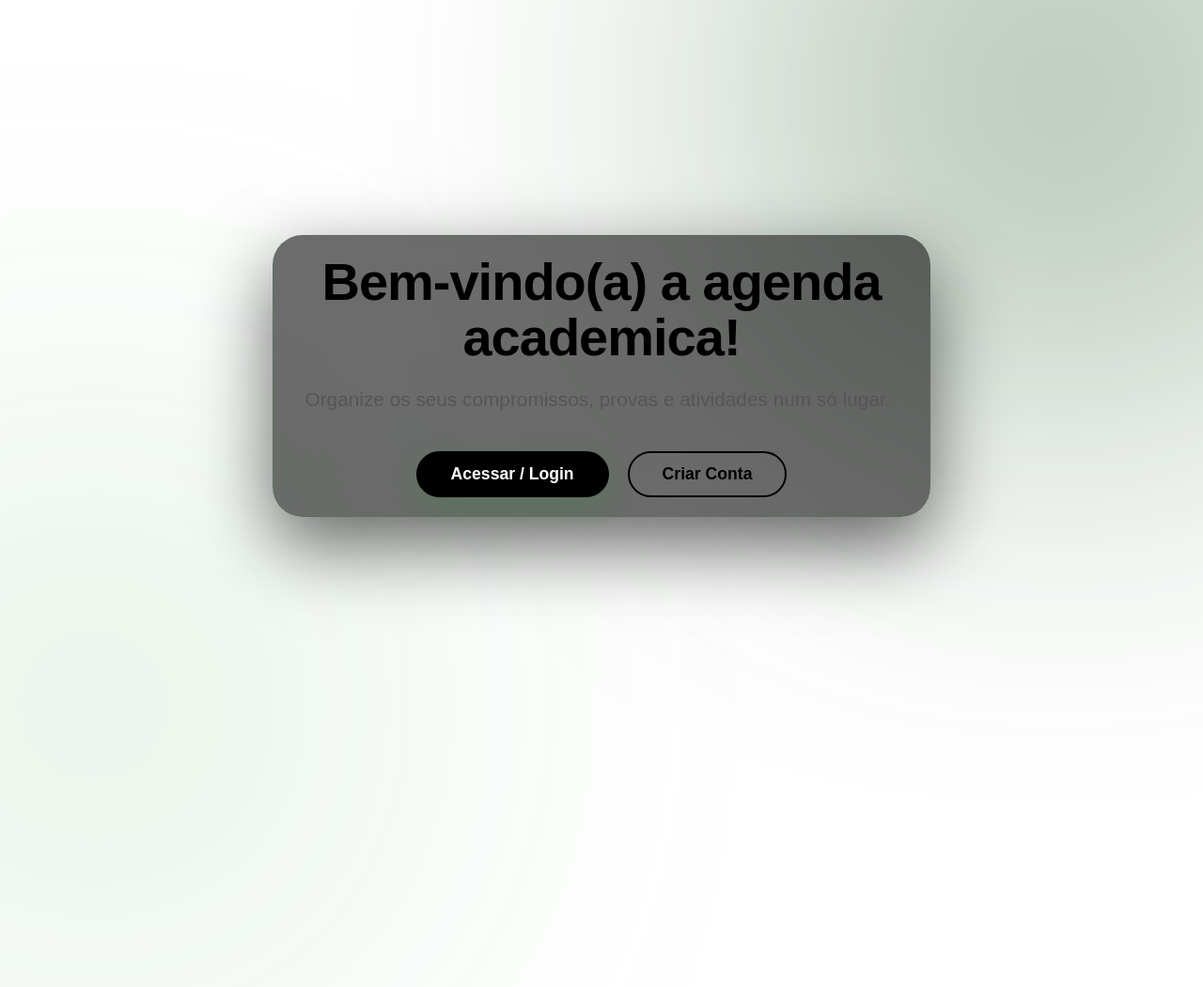
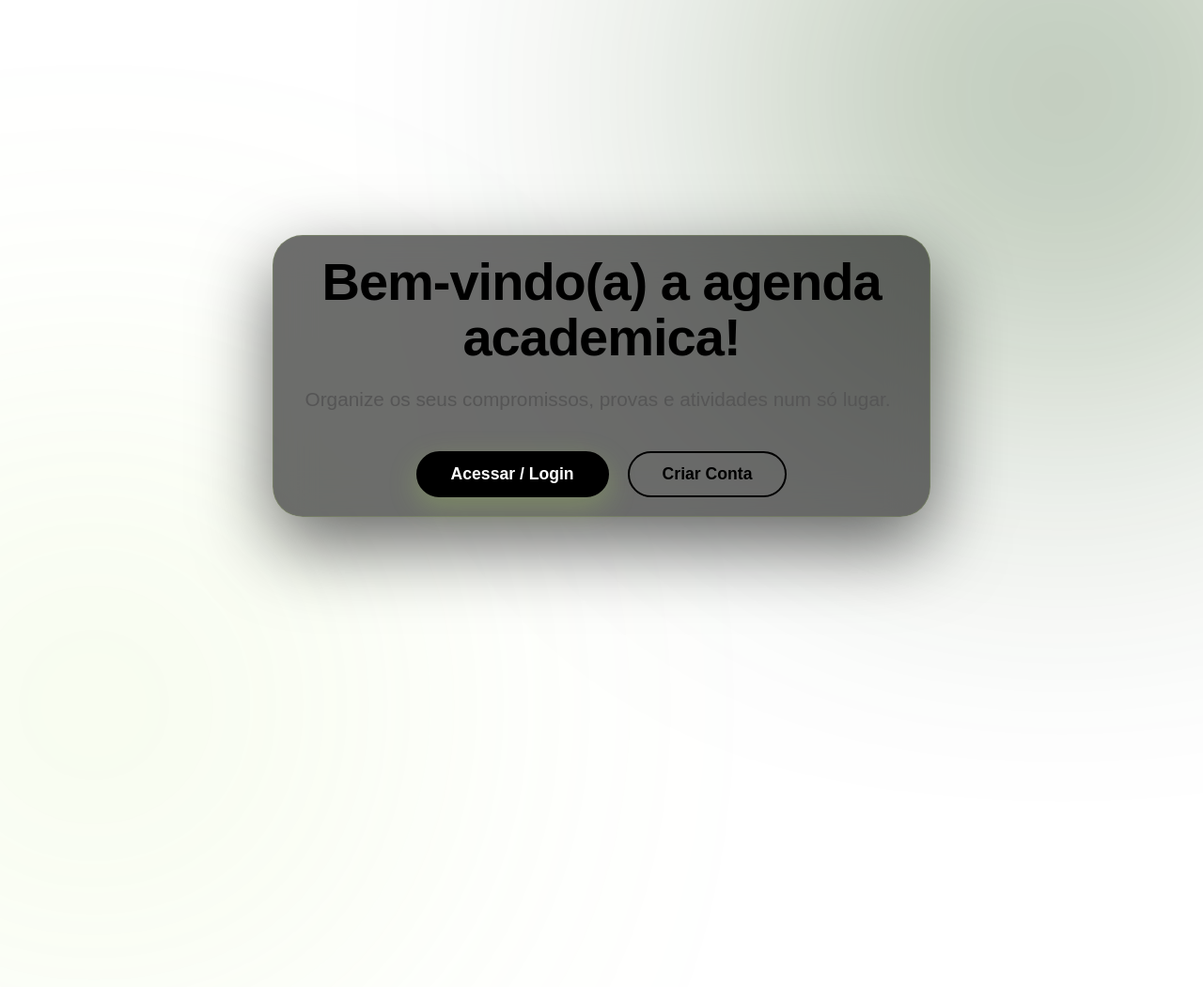
Before and after one commit to angelinasilvaa/agenda-academica, a Django app: page / in a window 1280 px wide; the page is wider, and only the part inside the window is pictured. Shown: that part at 94% size. Run offline with Django 5.2, Linux system fonts and the light colour scheme.

Commit message:
Refactor CSS variables and styles for clarity

```diff
--- a/accounts/static/css/inicial.css
+++ b/accounts/static/css/inicial.css
@@ -1,10 +1,10 @@
-@import url('https://fonts.googleapis.com/css2?family=Inter:wght=300;400;500;600;700;800;900&display=swap');
+@import url('https://fonts.googleapis.com/css2?family=Inter:wght@300;400;500;600;700;800;900&display=swap');
 
 :root{
     --bg: #0D0D0D;
-    --text: #FBFFF2;          /* Alterado para o novo tom claro */
-    --primary: #124513;       /* Versão escurecida do seu 238926 para o glow sutil de fundo */
-    --accent: #238926;        /* Seu novo verde principal */
+    --text: #EAFFD0;
+    --primary: #1b440b;
+    --accent: #B0E454;
 }
 
 *{
@@ -83,7 +83,7 @@ body > div{
     border-radius: 32px;
 
     background: rgba(13, 13, 13, 0.6);
-    border: 1px solid rgba(35, 137, 38, 0.15); /* Atualizado com o novo verde */
+    border: 1px solid rgba(176, 228, 84, 0.15);
 
     backdrop-filter: blur(20px);
 
@@ -115,7 +115,7 @@ p{
     font-size: 1.2rem;
     line-height: 1.7;
 
-    color: rgba(251, 255, 242, 0.75); /* Atualizado com a opacidade do novo texto */
+    color: rgba(234, 255, 208, 0.75);
 }
 
 /* Botões container */
@@ -147,14 +147,14 @@ a{
 
 a:first-child{
     background: var(--accent);
-    color: #FBFFF2; /* Mudado para o tom claro para garantir contraste com o verde mais escuro */
+    color: #0D0D0D;
 
-    box-shadow: 0 10px 30px rgba(35, 137, 38, 0.25);
+    box-shadow: 0 10px 30px rgba(176, 228, 84, 0.25);
 }
 
 a:first-child:hover{
     transform: translateY(-4px);
-    box-shadow: 0 18px 40px rgba(35, 137, 38, 0.35);
+    box-shadow: 0 18px 40px rgba(176, 228, 84, 0.35);
 }
 
 /* CRIAR CONTA (secundário) */
@@ -164,11 +164,11 @@ a:last-child{
 
     color: var(--text);
 
-    border: 1px solid rgba(251, 255, 242, 0.2); /* Atualizado com o novo texto */
+    border: 1px solid rgba(234, 255, 208, 0.2);
 }
 
 a:last-child:hover{
-    background: rgba(35, 137, 38, 0.08); /* Efeito de hover usando o novo verde */
+    background: rgba(176, 228, 84, 0.08);
     border-color: var(--accent);
 
     transform: translateY(-4px);
```
